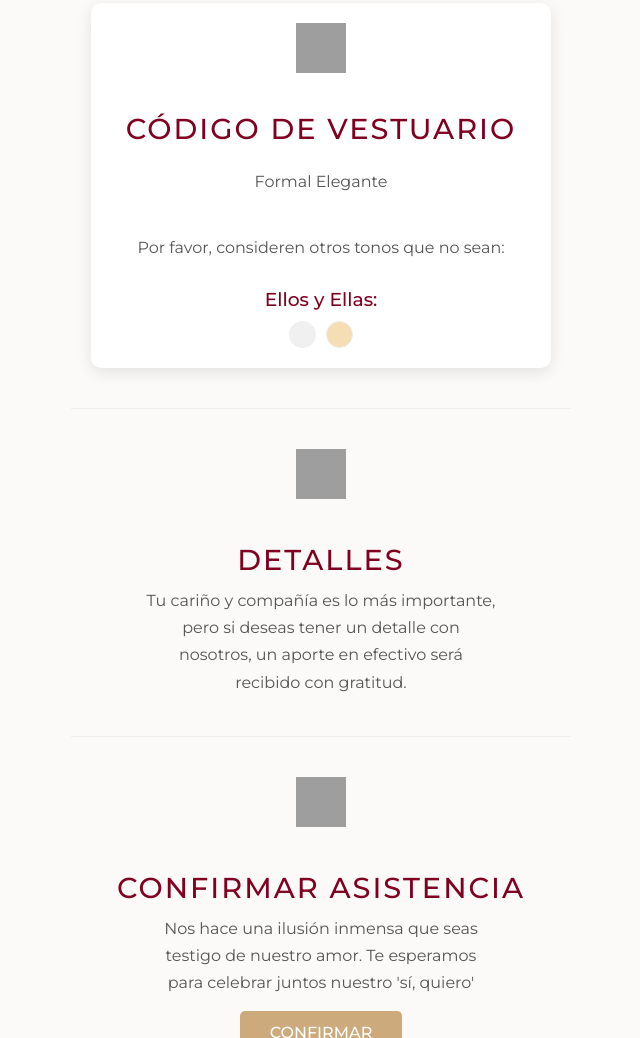
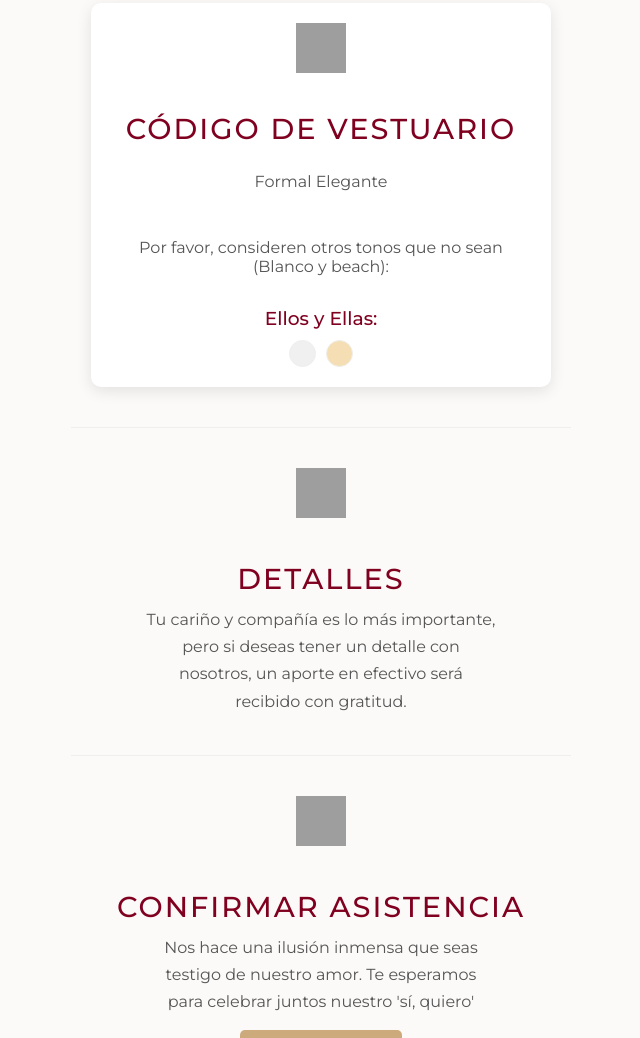
Before and after one commit to fericarr/Control-gastos, a plain HTML site: page index.html in a window 1280 px wide. Shown: the part 1431-2469 px from the top of the page, without its empty margins (319-959 px from the left). Drawn offline with Linux system fonts and the light colour scheme; grey boxes are pictures that could not be loaded.

Commit message:
Update index.html

```diff
--- a/index.html
+++ b/index.html
@@ -325,7 +325,7 @@
                 <img src="https://img.icons8.com/ios/100/800020/t-shirt.png" alt="Icono de Ropa" class="info-icon"/> <h2>Código de Vestuario</h2>
                 <div class="dress-code-content">
                     <p>Formal Elegante</p>
-                    <p>Por favor, consideren otros tonos que no sean:</p>
+                    <p>Por favor, consideren otros tonos que no sean (Blanco y beach):</p>
                     <div class="dress-code-section">
                         <h3>Ellos y Ellas:</h3>
                         <div class="colors">
```
